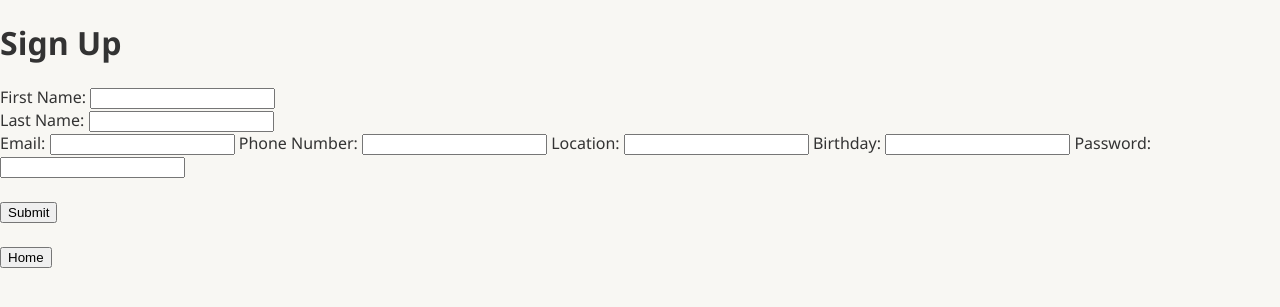
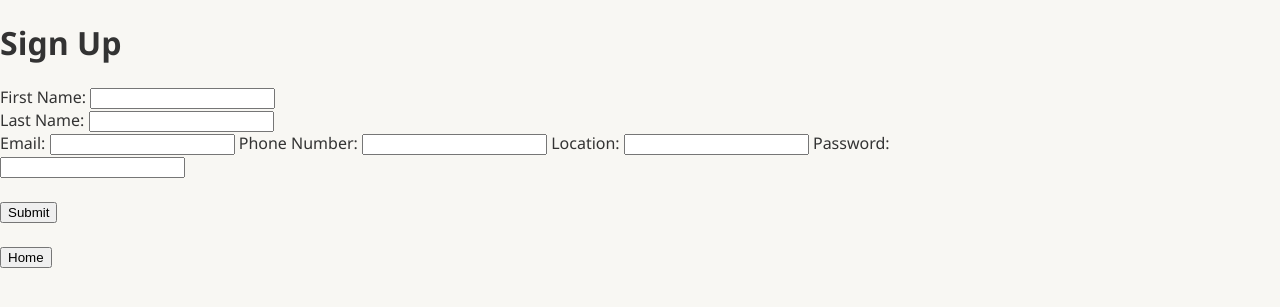
Before and after one commit to apndc/RestaurantProject, a Flask app: page /createaccount in a window 1280 px wide. Shown: the top 307 px of the page. Run offline with Flask 3, Linux system fonts and the light colour scheme.

Commit message:
removed birthday from create account

```diff
--- a/RestaurantProject/templates/createaccount.html
+++ b/RestaurantProject/templates/createaccount.html
@@ -26,9 +26,6 @@
             <label for="Location">Location: </label>
             <input type="text" id="Location" name="Location" value="" required/>
 
-            <label for="Birthday">Birthday: </label>
-            <input type="text" id="Birthday" name="Birthday" value="" required/>
-
             <label for="Password">Password:</label><br>
             <input type="password" id="Password" name="Password"><br><br>
 
```
